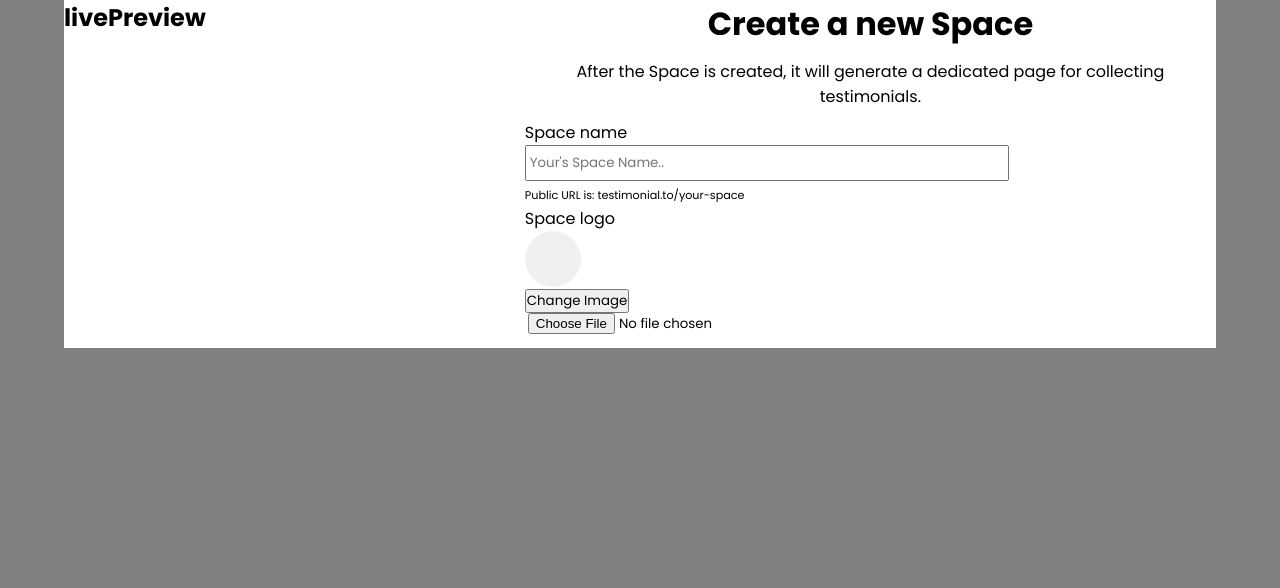
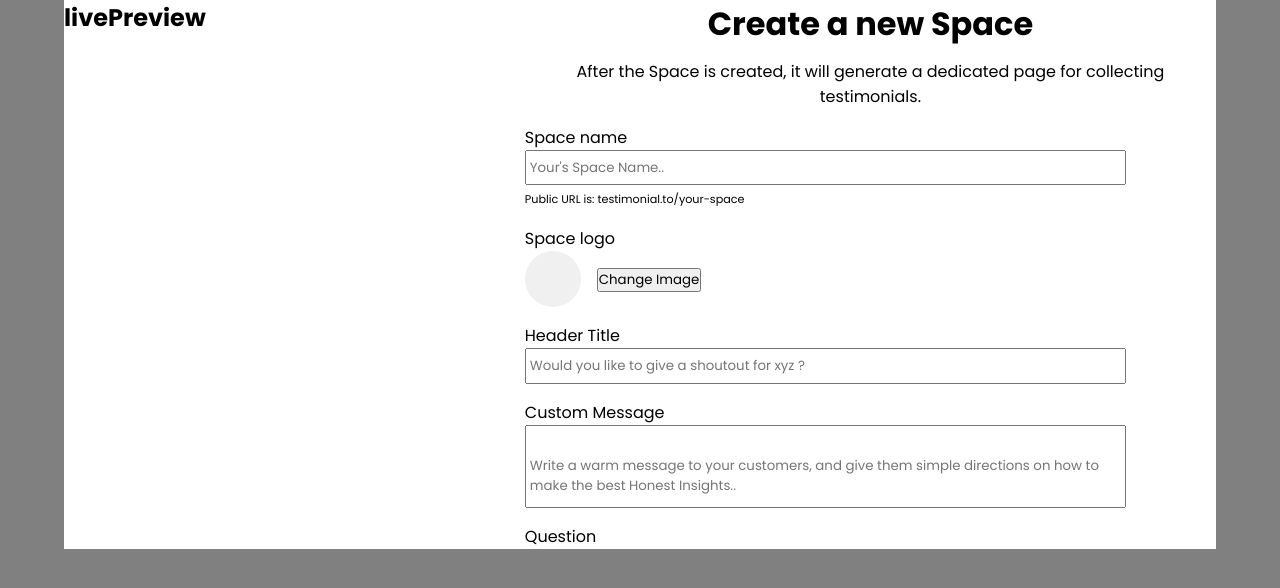
Before and after one commit to Amansaxena16/HonestInsights, a Django app: page /dashboard/ in a window 1280 px wide. Shown: the top 588 px of the page. Run offline with Django 5.2, Linux system fonts and the light colour scheme.

Commit message:
added new files

```diff
--- a/HonestInsights/space/templates/dashboard.html
+++ b/HonestInsights/space/templates/dashboard.html
@@ -23,25 +23,55 @@
 
             <div class="createInsight">
                 <form action="#">
+                    <!-- Space Name div start from here  -->
                     <div class="space_name">
                         <label for="spaceName">Space name<label>
                                 <input type="text" placeholder="Your's Space Name.." name="spaceName" id="spacnae">
                                 <span>Public URL is: testimonial.to/your-space</span>
                     </div>
+                    <!-- Space name div end here  -->
+
+                    <!-- Space Logo div start from here  -->
                     <div class="spaceLogo">
                         <label for="spaceLogo">Space logo</label>
-                        <div class="spaceLogoImage">
-                        </div>
-                        <div class="change_btn">
-                            <button id="changeButton">Change Image</button>
-                            <input type="file" id="imageInput" class="hidden-input" accept="image/*">
+                        <div class="spaceLogo_btn">
+                            <div class="spaceLogoImage">
+                            </div>
+                            <div class="change_btn">
+                                <button id="changeButton">Change Image</button>
+                                <input type="file" id="imageInput" class="hidden-input" accept="image/*">
+                            </div>
                         </div>
                     </div>
+                    <!-- Space logo div end here  -->
+
+                    <!-- Space header title div start from here  -->
+                    <div class="space_titleHeader">
+                        <label for="titleHeader">Header Title</label>
+                        <input type="text" placeholder="Would you like to give a shoutout for xyz ?" name="titleHeader"
+                            required>
+                    </div>
+                    <!-- Space header title div end here  -->
+
+                    <!-- Space custom message div start from here -->
+                    <div class="space_customMessage">
+                        <label for="customeMessage">Custom Message</label>
+                        <input type="text" name="customeMessage" id="customeMessage"
+                            placeholder="Write a warm message to your customers, and give them simple directions on how to make the best Honest Insights..">
+                    </div>
+                    <!-- space custom message div end here -->
+
+                    <!-- Space Quesion div start from here -->
+                    <div class="space_questions">
+                        <label for="questionns">Question</label>
+                    </div>
+                    <!-- Space Question div end here -->
                 </form>
             </div>
         </div>
     </section>
     <!-- Main white frame end here  -->
+    <script src="{% static 'js/dashboard.js' %}"></script>
 </body>
 
 </html>
--- a/HonestInsights/space/templates/index.html
+++ b/HonestInsights/space/templates/index.html
@@ -28,7 +28,7 @@
     <!-- Note Section start from here  -->
     <div class="note">
         <div class="note_heading">
-            <h2>objective</h2>
+            <h2>OBJECTIVE</h2>
         </div>
         <div class="description">
 
@@ -46,7 +46,7 @@
             <h2>Spaces</h2>
         </div>
         <div class="create_space_btn">
-            <a href="#"><i class="fa fa-plus" aria-hidden="true"></i>Create Your Space</a>
+            <a href="/dashboard/"><i class="fa fa-plus" aria-hidden="true"></i>Create Your Space</a>
         </div>
     </div>
     <!-- space secion end here  -->
--- a/HonestInsights/static/css/dashboard.css
+++ b/HonestInsights/static/css/dashboard.css
@@ -10,6 +10,7 @@ body{
     background-color: grey;
 }
 
+/* Frame css start from here   */
 .frame {
     background-color: white;
     width: 90%;
@@ -22,6 +23,9 @@ body{
 .frame .CreateSpace {
     width: 60%;
 }
+
+
+ /* heading css start from here */
 .frame .CreateSpace .heading h1{
     font-size: 2rem;
     text-align: center;
@@ -32,10 +36,27 @@ body{
     display: block;
     text-align: center;
 }
+/* Heading css end here */
+
+/* Space Name css start from here */
+.frame .CreateSpace .space_name {
+    margin: 1rem 0rem;
+}
 .frame .CreateSpace .space_name span {
     font-size: .7rem;
 }
-.frame .CreateSpace .spaceLogo .spaceLogoImage {
+/* Space Name css end here */
+
+/* Spae logo css start from here */
+.frame .CreateSpace .spaceLogo {
+    margin: 1rem 0rem ;
+}
+.frame .CreateSpace .spaceLogo .spaceLogo_btn {
+    display: flex;
+    align-items: center;
+    gap: 0rem 1rem;
+}
+.frame .CreateSpace .spaceLogo .spaceLogo_btn .spaceLogoImage {
     width: 3.5rem;
     height: 3.5rem;
     border-radius: 50%;
@@ -45,9 +66,38 @@ body{
     justify-content: center;
     background-color: #f0f0f0;
 }
+.frame .CreateSpace .spaceLogo .spaceLogo_btn .change_btn #imageInput {
+    display: none;
+}
 input {
     display: block;
-    width: 70%;
+    width: 87%;
     height: 2.2rem;
     padding: 0px 3px;
 }
+::placeholder {
+    white-space: pre-wrap;
+    vertical-align: top;
+}
+/* Space logo css end here */
+
+/* Space header title css start from here */
+.frame .CreateSpace .space_titleHeader {
+    margin: 1rem 0rem;
+}
+/* Space header title css end here */
+
+
+/* Space custom message css start from here */
+.frame .CreateSpace .space_customMessage {
+    margin: 1rem 0rem;
+}
+.frame .CreateSpace .space_customMessage #customeMessage {
+    height: 5.2rem;
+}
+/* Space custom message css end here */
+
+/* Space Question css start from here */
+
+/* Space Question css end here */
+/* Frame css end here    */
--- a/HonestInsights/static/css/index.css
+++ b/HonestInsights/static/css/index.css
@@ -47,7 +47,7 @@ body{
 }
 .note .note_heading h2 {
     margin: 1rem 0rem;
-    letter-spacing: 3px;
+    letter-spacing: 6px;
     font-size: 1.5rem;
 }
 .note .description {
--- /dev/null
+++ b/HonestInsights/static/js/dashboard.js
@@ -0,0 +1,8 @@
+// Change Button Script start from here
+const changeButton = document.getElementById('changeButton')
+const imageInput = document.getElementById('imageInput')
+
+changeButton.addEventListener('click', function(){
+    imageInput.click();
+})
+// Change Button Script end here
```
